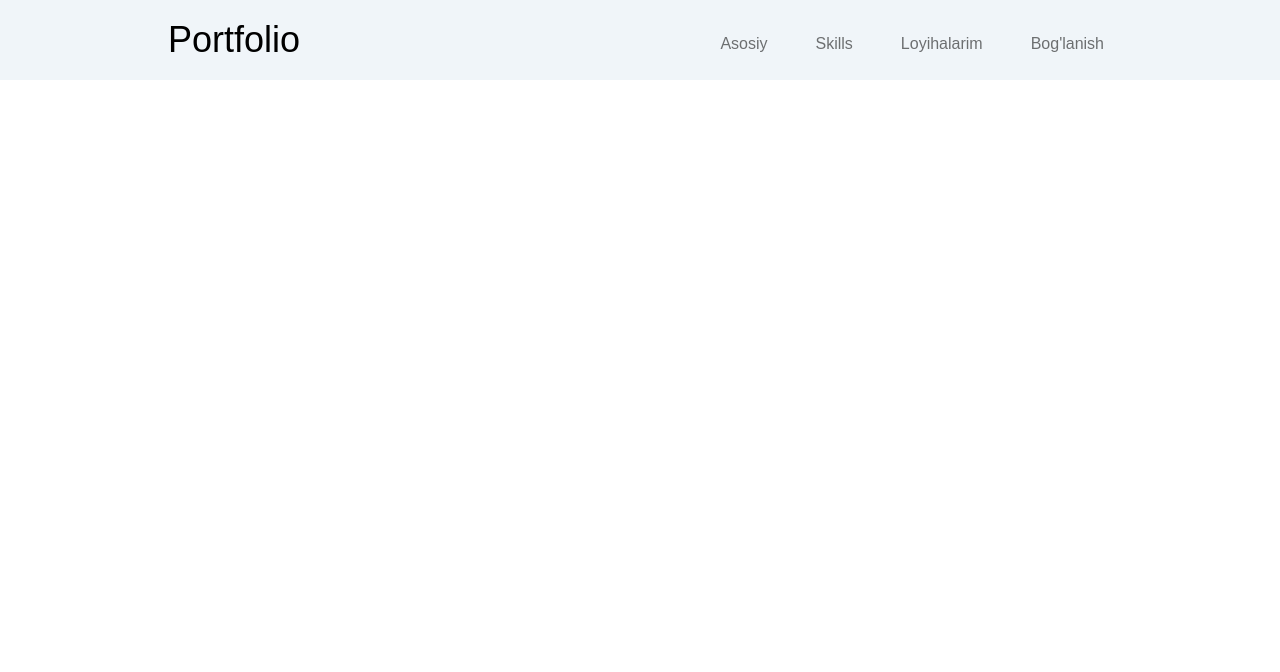
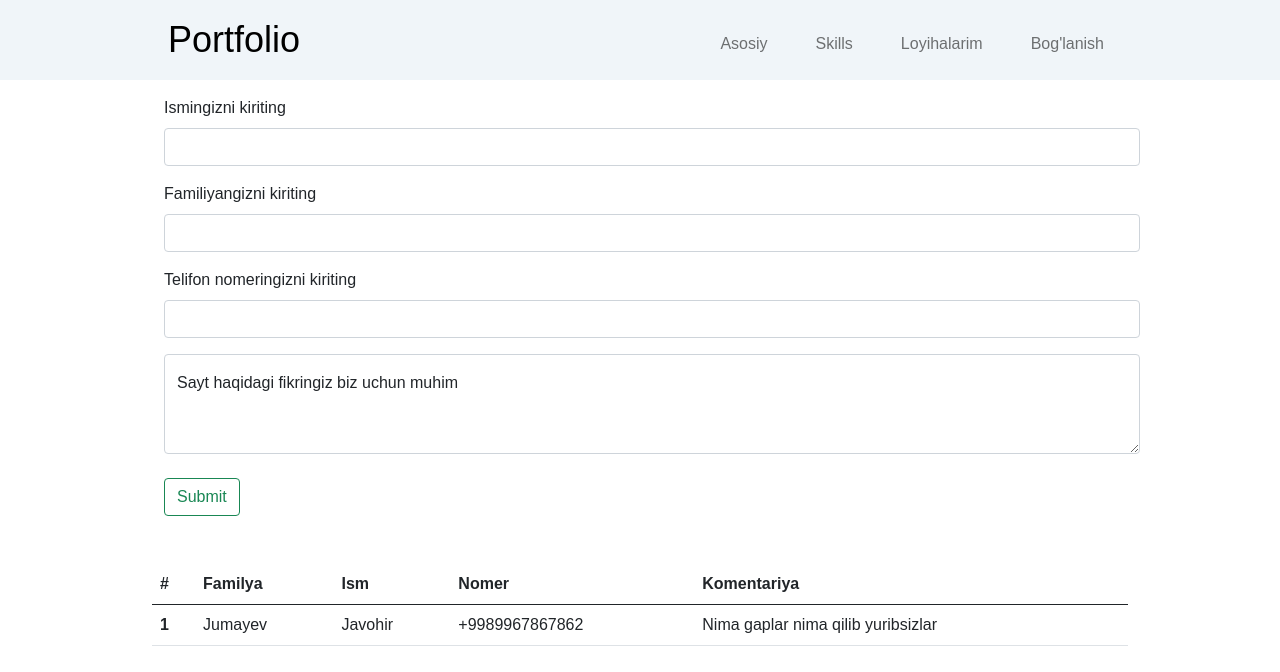
Before and after one commit to javohir7777/portfolio, a React (Create React App) app: page /contact in a window 1280 px wide. Shown: the top 672 px of the page. Built offline with nearby package versions, Linux system fonts and the light colour scheme.

Commit message:
sfgh
dfghjkl;kjhg

```diff
--- a/src/components/Navbar.jsx
+++ b/src/components/Navbar.jsx
@@ -37,12 +37,12 @@ const Navbar = () => {
               </Link>
             </li>
             <li className="nav-item navbar__item">
-              <Link to="/projects" className="nav-link navbar__link mx-3">
+              <Link to="/experience" className="nav-link navbar__link mx-3">
                 Skills
               </Link>
             </li>
             <li className="nav-item navbar__item">
-              <Link to="/experience" className="nav-link navbar__link mx-3">
+              <Link to="/projects" className="nav-link navbar__link mx-3">
                 Loyihalarim
               </Link>
             </li>
--- a/src/pages/Contact.jsx
+++ b/src/pages/Contact.jsx
@@ -1,7 +1,87 @@
 import React from "react";
+import Navbar from "../components/Navbar";
 
 const Contact = () => {
-  return <div>Contact</div>;
+  return (
+    <div>
+      <Navbar />
+      <br />
+      <br />
+      <div className="container">
+        <form className="my-5 container">
+          <div className="mb-3">
+            <label for="exampleInputEmail1" className="form-label">
+              Ismingizni kiriting
+            </label>
+            <input
+              type="text"
+              className="form-control"
+              id="exampleInputEmail1"
+              aria-describedby="emailHelp"
+            />
+          </div>
+          <div className="mb-3">
+            <label for="exampleInputPassword1" className="form-label">
+              Familiyangizni kiriting
+            </label>
+            <input
+              type="text"
+              className="form-control"
+              id="exampleInputPassword1"
+            />
+          </div>
+          <div className="mb-3">
+            <label for="exampleInputPassword1" className="form-label">
+              Telifon nomeringizni kiriting
+            </label>
+            <input
+              type="number"
+              className="form-control"
+              id="exampleInputPassword1"
+            />
+          </div>
+          <div class="form-floating">
+            <textarea
+              className="form-control"
+              placeholder="Leave a comment here"
+              id="floatingTextarea2"
+              style={{ height: "100px" }}
+            ></textarea>
+            <label for="floatingTextarea2">
+              Sayt haqidagi fikringiz biz uchun muhim
+            </label>
+          </div>
+          <br />
+          <button type="submit" className="btn btn-outline-success">
+            Submit
+          </button>
+        </form>
+
+        <table class="table table-hover">
+          <table class="table">
+            <thead>
+              <tr>
+                <th scope="col">#</th>
+                <th scope="col">Familya</th>
+                <th scope="col">Ism</th>
+                <th scope="col">Nomer</th>
+                <th scope="col">Komentariya</th>
+              </tr>
+            </thead>
+            <tbody>
+              <tr>
+                <th scope="row">1</th>
+                <td>Jumayev</td>
+                <td>Javohir</td>
+                <td>+9989967867862</td>
+                <td>Nima gaplar nima qilib yuribsizlar</td>
+              </tr>
+            </tbody>
+          </table>
+        </table>
+      </div>
+    </div>
+  );
 };
 
 export default Contact;
--- a/src/pages/Experience.jsx
+++ b/src/pages/Experience.jsx
@@ -6,6 +6,15 @@ const Experience = () => {
   return (
     <div>
       <Navbar />
+      <br />
+      <br />
+      <br />
+      <h1 className="container my-5">hello</h1>
+      <h2 className="container my-5">hello</h2>
+      <h3 className="container my-5">hello</h3>
+      <h4 className="container my-5">hello</h4>
+      <h5 className="container my-5">hello</h5>
+      <h6 className="container my-5">hello</h6>
     </div>
   );
 };
```
